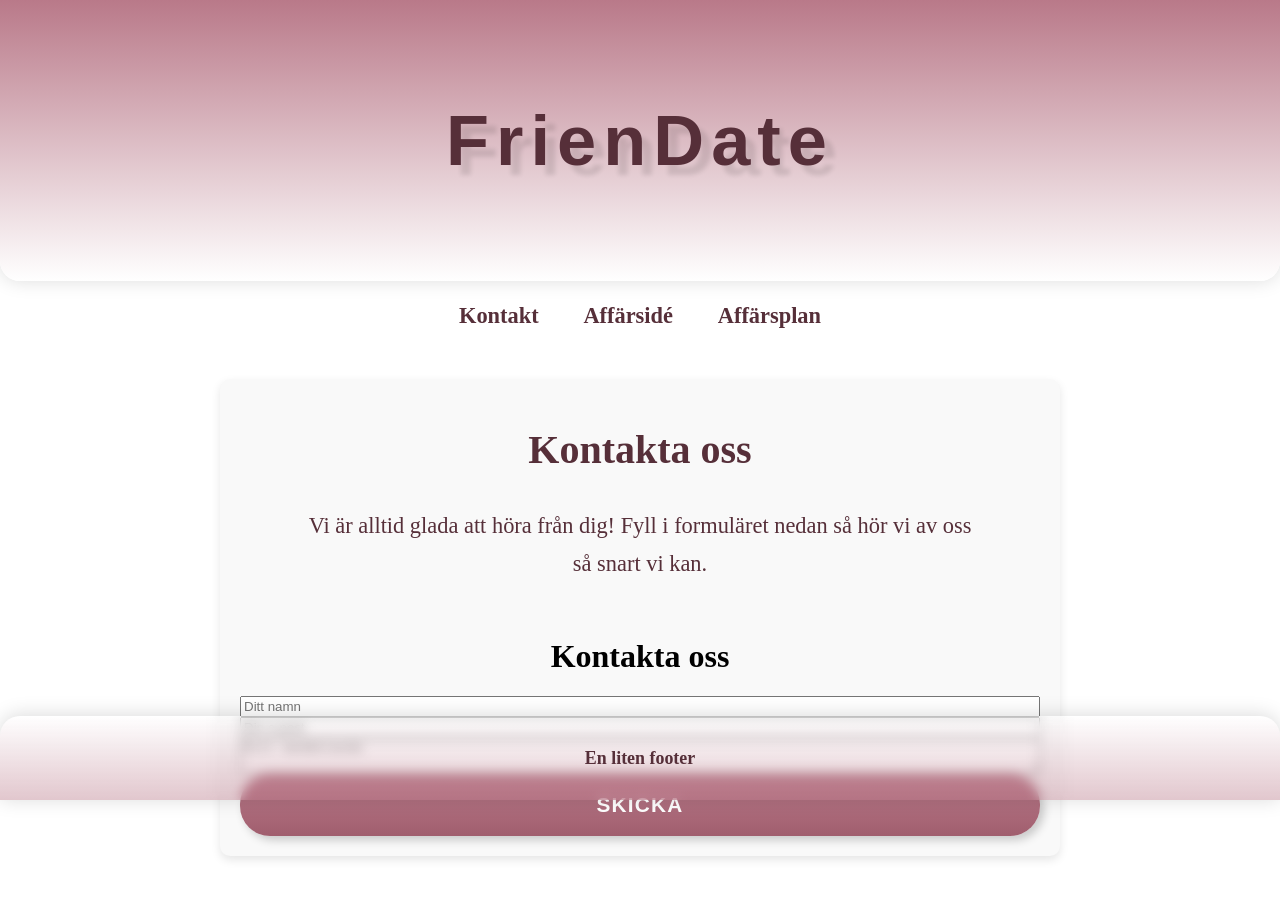
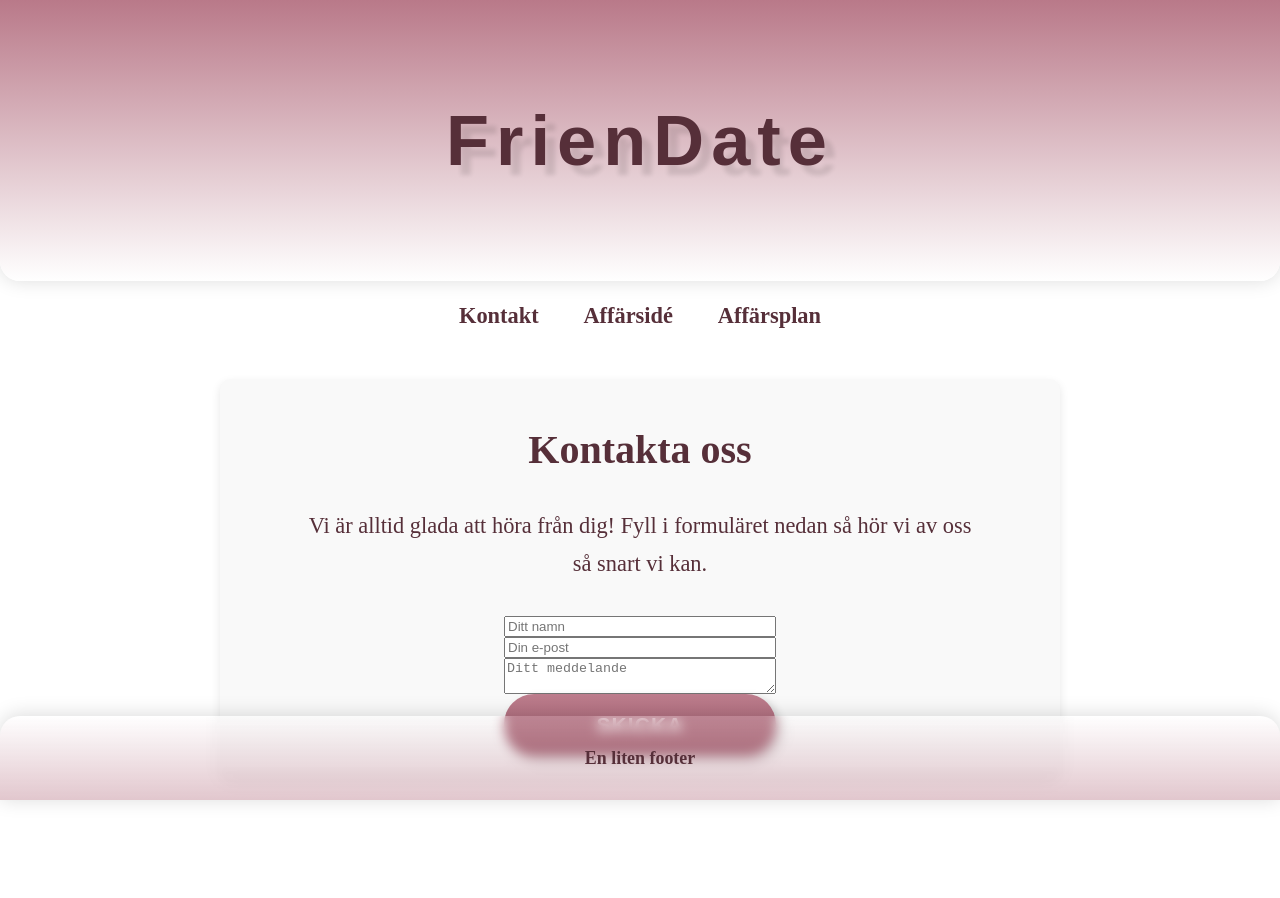
Before and after one commit to Dilemma98/FrienDate, a React (Vite) app: page /contact in a window 1280 px wide. Shown: the top 898 px of the page. Built offline with nearby package versions, Linux system fonts and the light colour scheme; a web font is replaced by a local one.

Commit message:
Changed styling for contactUs

```diff
--- a/src/components/contact.tsx
+++ b/src/components/contact.tsx
@@ -10,7 +10,6 @@ class Contact extends React.Component {
           vi av oss så snart vi kan.
         </p>
         <form className="contact-form">
-          <h1>Kontakta oss</h1>
           <input type="text" name="name" placeholder="Ditt namn" required />
           <input type="email" name="email" placeholder="Din e-post" required />
           <textarea
--- a/src/style.css
+++ b/src/style.css
@@ -105,10 +105,11 @@ button:hover {
     box-shadow: 5px 5px 12px rgba(0, 0, 0, 0.25);
 }
 
+
 .inputForms{
     display: flex;
     flex-direction: column;
-    width: 50%;
+    width: 40%;
     margin: 4em auto 0;
     height: 15vh;
     justify-content: space-between;
@@ -157,6 +158,8 @@ footer {
   .contact-form {
     display: flex;
     flex-direction: column;
+    width: 17em;
+    margin: auto;
   }
 
   .form-group {
```
